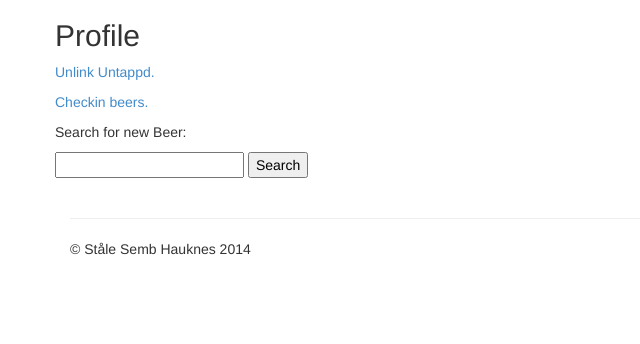
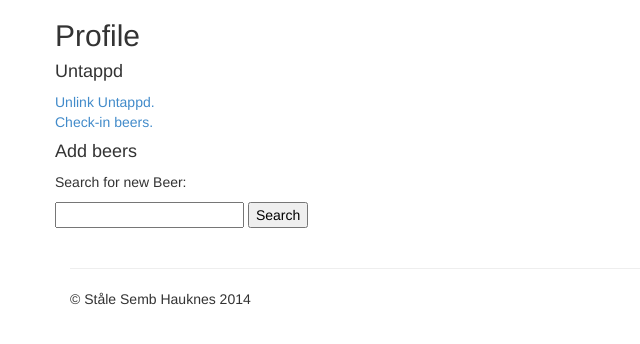
Before and after one commit to LaStrada/BeerTasting, a Django app: page /profile/ in a window 1280 px wide. Shown: the part 51-395 px from the top of the page, without its empty margins (0-640 px from the left). Run offline with Django 3.2, Linux system fonts and the light colour scheme; a user stored in the database is signed in; tables that the repository leaves empty hold one stand-in row (values such as "Sample post"); parts of the project's set-up code (start-up, migrations or seed data) failed here and were passed over; some libraries are stand-ins or nearby versions.

Commit message:
Updated profile.py
Changed the Untappd-section in profile.py

```diff
--- a/BeerTasting/templates/user/profile.html
+++ b/BeerTasting/templates/user/profile.html
@@ -6,22 +6,25 @@
 	<div class="row">
 		<div class=".col-lg-12">
 			<h2>Profile</h2>
+
+			{% if untappd %}
+			<h4>Untappd</h4>
 			<p>
-			{% if untappd %}
-			<a href="{% url 'unregister_untappd' %}">Unlink Untappd.</a>
+				<a href="{% url 'unregister_untappd' %}">Unlink Untappd.</a>
+				{% if finished %}
+				<br />
+				<a href="{% url 'uploadRatingsToUntappd' %}">Check-in beers.</a>
+				{% endif %}
+			</p>
 
-			{% if finished %}
+			{% else %}
+			<p>
+				<a href="https://untappd.com/oauth/authenticate/?client_id={{ settings.CLIENT_ID }}&response_type=code&redirect_url=http://127.0.0.1:8000/profile/registerUntappd/">Link to Untappd.</a>
 			</p>
-			<a href="{% url 'uploadRatingsToUntappd' %}">Checkin beers.</a>
-			<p>
 			{% endif %}
 
-			{% else %}
-			<a href="https://untappd.com/oauth/authenticate/?client_id=EC7EAAB706C553B0691C7DC3C3652CBCAAA1F83B&response_type=code&redirect_url=http://127.0.0.1:8000/profile/registerUntappd/">Link to Untappd.</a>
-			{% endif %}
-			</p>
-
 			{% if user.is_superuser %}
+			<h4>Add beers</h4>
 			<p>
 				Search for new Beer:<br />
 			</p>
```
